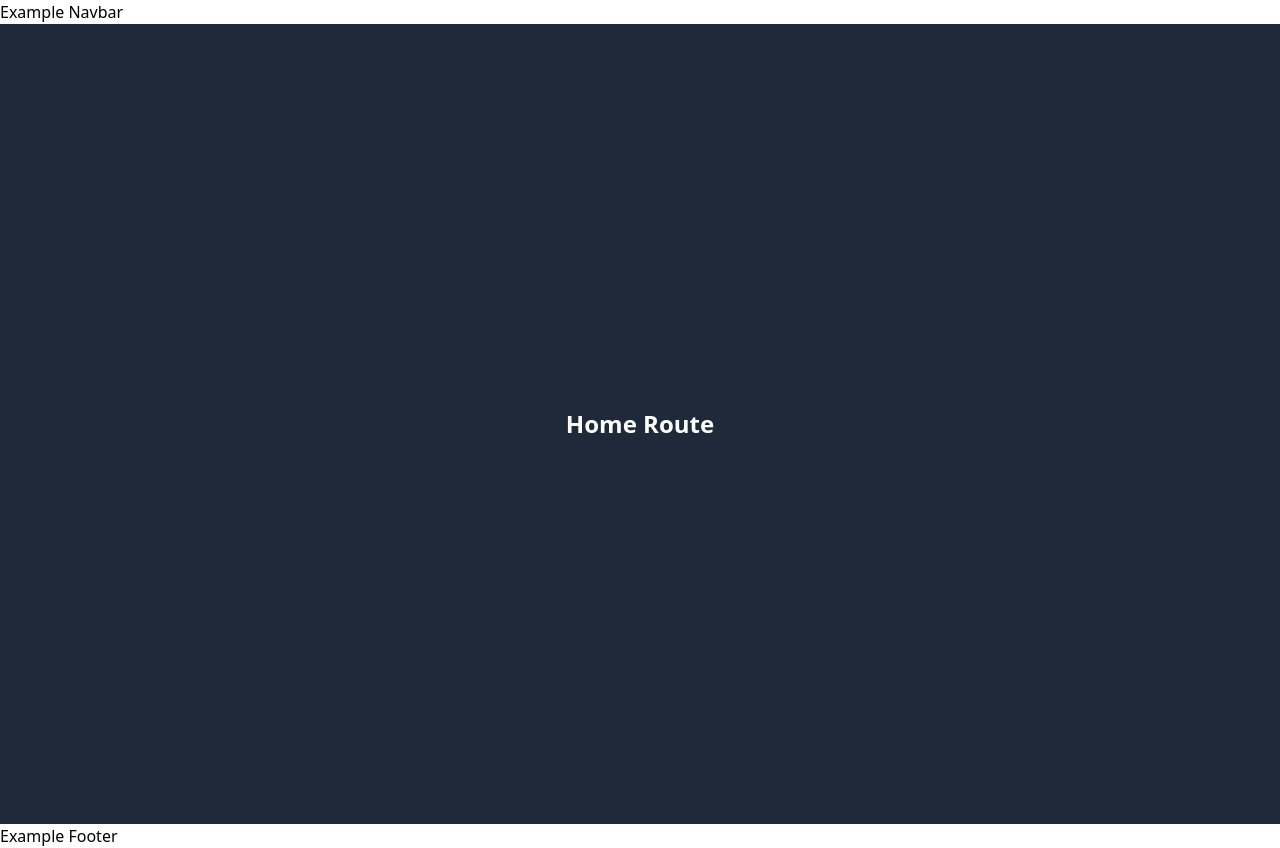
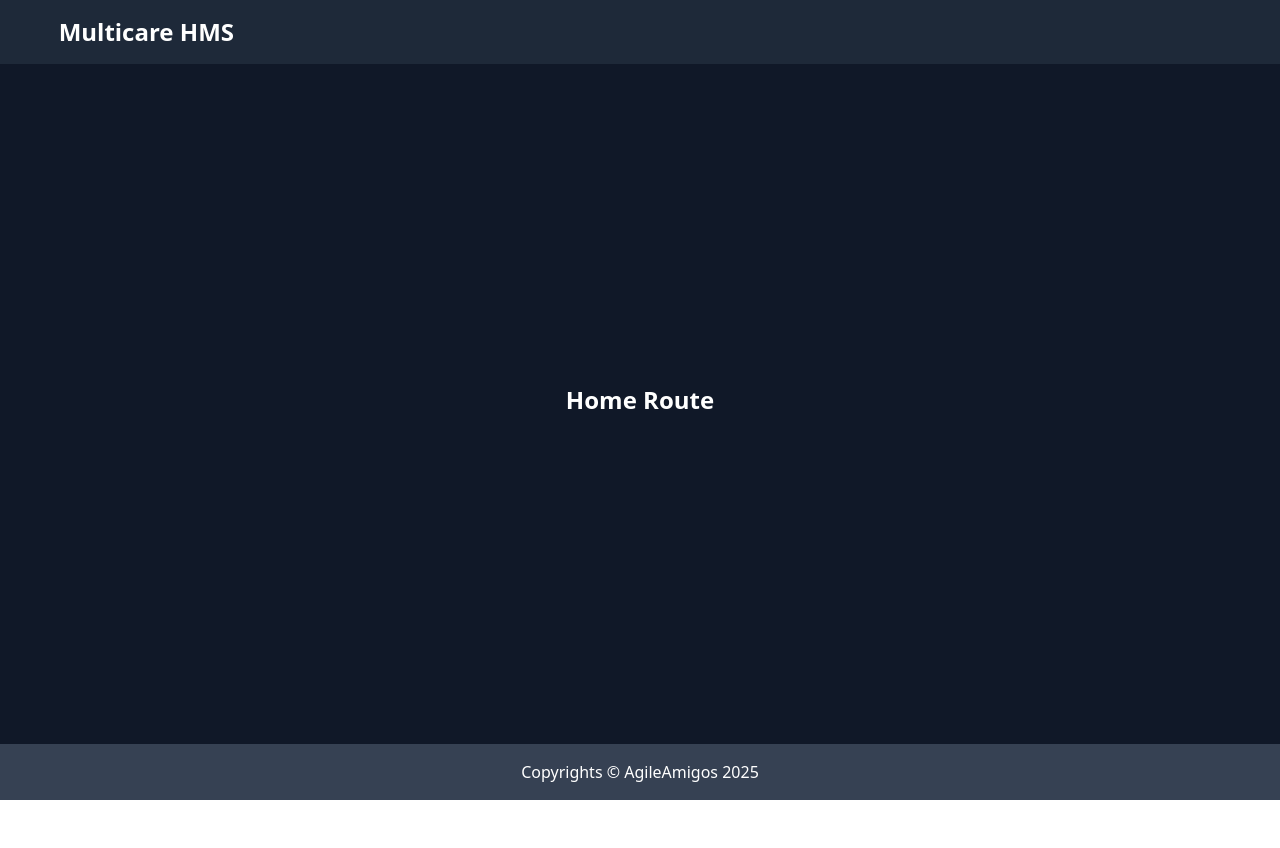
Before and after one commit to AgileAmigos/healthcare-hms, a React (Vite) app in the folder frontend/: page / in a window 1280 px wide. After the commit the page ends 800 px from the top, so only its background shows below. Built offline with nearby package versions, Linux system fonts and the light colour scheme.

Commit message:
feat: update Footer and Navbar components with proper layout and styling; adjust Home page background color

```diff
--- a/frontend/src/components/Footer.tsx
+++ b/frontend/src/components/Footer.tsx
@@ -1,3 +1,3 @@
 export default function Footer() {
-    return <div>Example Footer</div>;
+  return <div className="fixed bottom-0 p-4 w-full bg-gray-700 text-center text-white">Copyrights &copy; AgileAmigos {new Date().getFullYear()}</div>;
 }
--- a/frontend/src/components/Navbar.tsx
+++ b/frontend/src/components/Navbar.tsx
@@ -1,3 +1,9 @@
 export default function Navbar() {
-    return <div>Example Navbar</div>
+    return <nav className="fixed top-0 w-full bg-gray-800 text-white font-bold">
+        <div className="flex justify-around">
+            <div className="text-2xl w-1/5 p-4">Multicare HMS</div>
+            <div className="w-3/5"></div>
+            <div></div>
+        </div>
+    </nav>
 }
--- a/frontend/src/pages/Home.tsx
+++ b/frontend/src/pages/Home.tsx
@@ -1,7 +1,7 @@
 export default function Home() {
   return (
     <div>
-      <div className="flex h-dvh bg-gray-800 flex-col justify-center">
+      <div className="flex h-dvh bg-gray-900 flex-col justify-center">
         <div className="mx-auto text-white font-bold text-2xl">Home Route</div>
       </div>
     </div>
```
